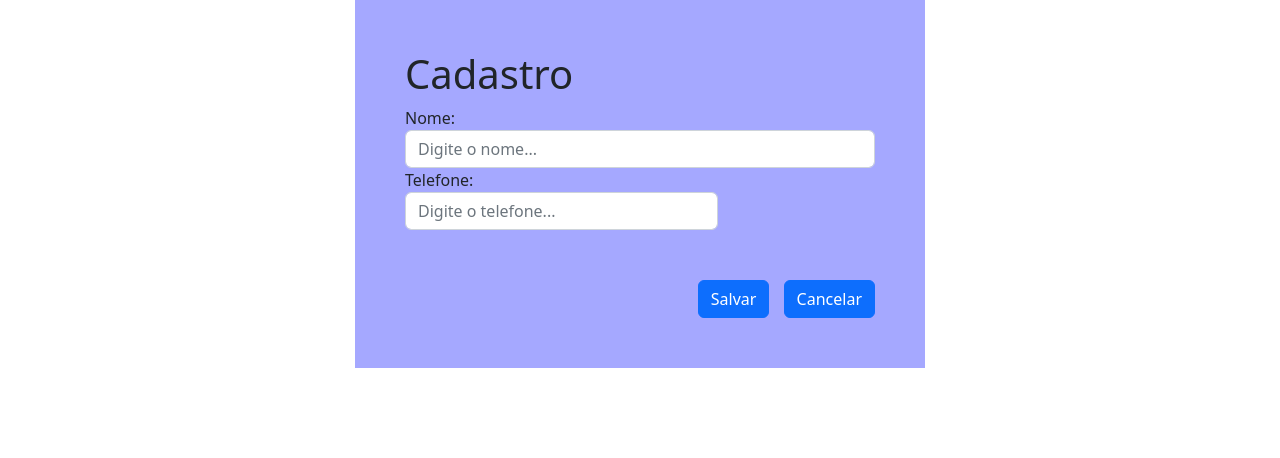
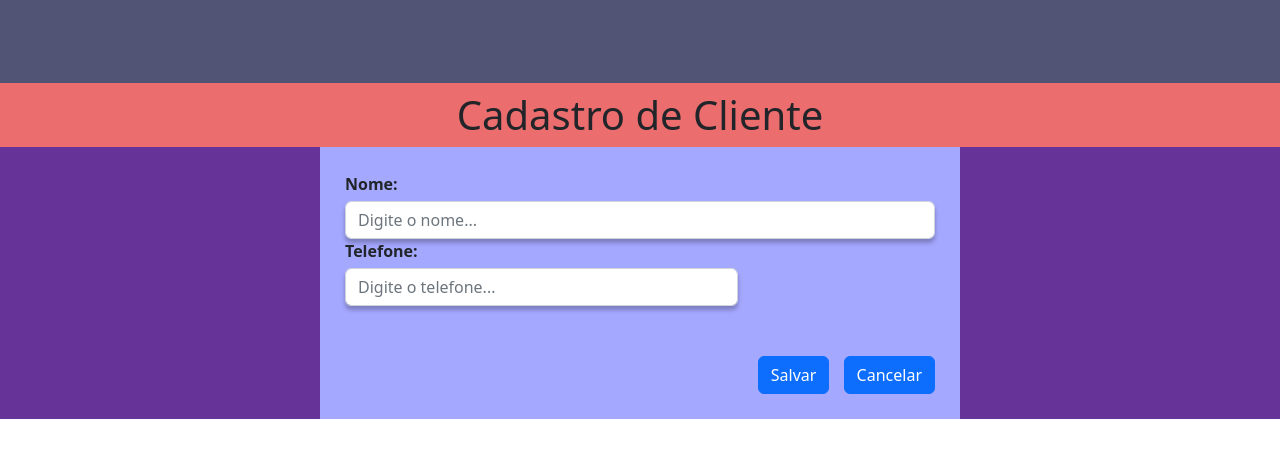
Before and after one commit to Artur906/zepositos, a website built with Vite: page frontend/src/cadastro-cliente.html in a window 1280 px wide. Built offline with nearby package versions, Linux system fonts and the light colour scheme.

Commit message:
adicionei o head

```diff
--- a/frontend/src/cadastro-cliente.html
+++ b/frontend/src/cadastro-cliente.html
@@ -8,10 +8,11 @@
     <link rel="stylesheet" href="bootstrap/css/bootstrap.min.css">
     <link rel="stylesheet" href="bootstrap/js/">
     <style>
-        #linha{
+        #formulario{
             background-color: #A5A8FF;
-            padding: 50px;
-
+            padding: 25px;
+            width: 50%;
+            height: 100%;
         }
 
         .form-control{
@@ -25,16 +26,51 @@
         }
         #botoes{
             margin-top: 50px;
+        }
+        #header{
+            background-color: #515475;
+            height: 83px;
+        }
+        h1{
+            font-weight: bolder;
+            /* text-align: center; */
+        }
+        input{
+            box-shadow: 0px 4px 4px rgba(0, 0, 0, 0.25);
+            margin-bottom: 25px;
+        }
+        label{
+            margin-bottom: 5px;
+            font-weight: bolder;
+        }
+        .container-fluid{
+            height: 100%;
+            background-color: rebeccapurple;
+        }
+        #titulo{
+            background-color: rgb(236, 109, 109);
+            text-align: center;
+        }
 
-        }
 
     </style>
 </head>
 <body>
-    <div class="container">
-        <div class="row justify-content-md-center">
-                <div class="col-6" id="linha">
-                    <h1>Cadastro</h1>
+
+    <div class="container-fluid">
+        <div class="row" id="header">
+
+        </div>
+        <div class="row justify-content-sm-center" id="titulo">
+            <h1 class="col-sm-4">
+               <h1>Cadastro de Cliente</h1>
+            </h1>
+        </div>
+
+        <div class="row justify-content-sm-center ">
+
+                <div class="col-sm-6" id="formulario">
+
                     <form action="">
 
                         <div class="form-group">
```
